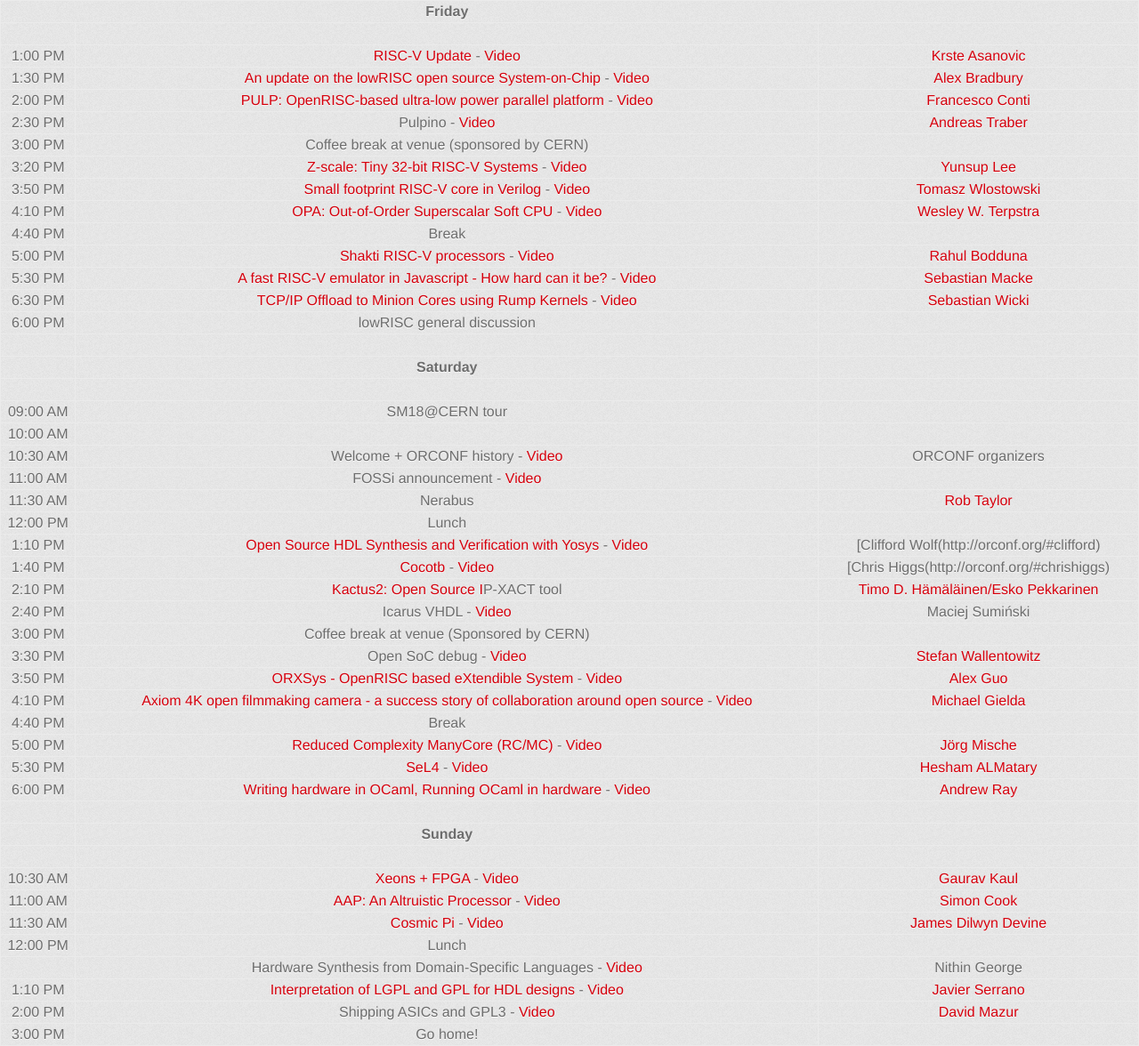
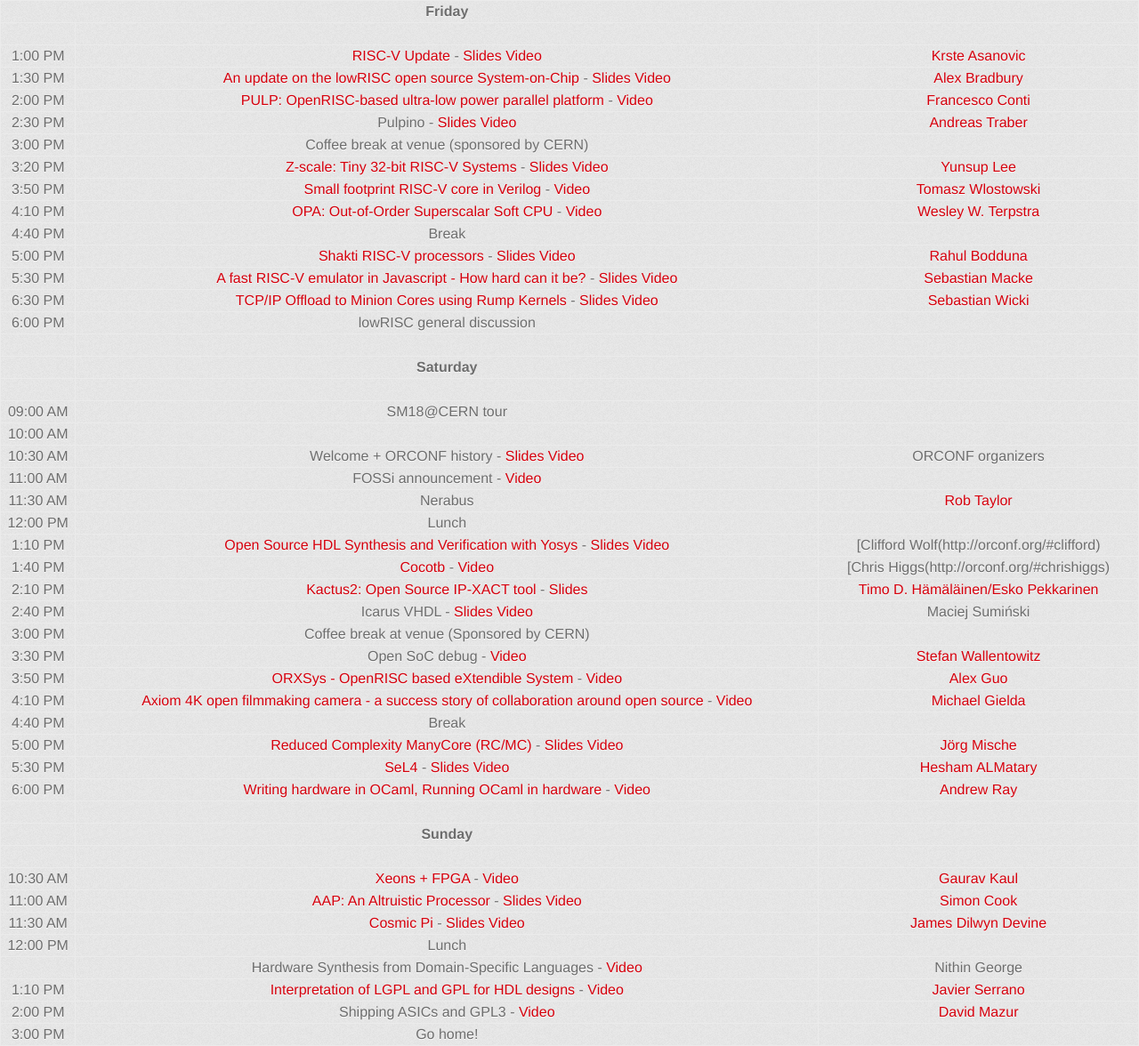
Before and after one commit to fossi-foundation/orconf, a Jekyll site: the page built from schedule.md, in a window 1280 px wide. Shown: the whole page at 89% size. Built offline with Jekyll 4.4.1, drawn with Linux system fonts in a browser that asks for light colours; some web fonts are replaced.

Commit message:
Add links to slides we've got so far

```diff
--- a/schedule.md
+++ b/schedule.md
@@ -6,18 +6,18 @@
 | | **Friday**
 | -------- | ---------------------------------------------------------- | --------------
 |          |                                                            |
-| 1:00 PM  | [RISC-V Update](http://orconf.org/#riscv) - [Video](https://www.youtube.com/watch?v=7vrC3zZ5Av4&index=1&list=PLUg3wIOWD8yoX2ECfeU_QP5snbu2Zs1Wp)                                              | [Krste Asanovic](http://orconf.org/#krste)
-| 1:30 PM  | [An update on the lowRISC open source System-on-Chip](http://orconf.org/#lowrisc) - [Video](https://www.youtube.com/watch?v=oB8gX5sSjS8&index=2&list=PLUg3wIOWD8yoX2ECfeU_QP5snbu2Zs1Wp)        | [Alex Bradbury](http://orconf.org/#alex)
+| 1:00 PM  | [RISC-V Update](http://orconf.org/#riscv) - [Slides](https://www.dropbox.com/s/qtdemx0t3297e3w/Krste%20Asanovic%20-%20RISCV-20151009-ORCONF.pptx?dl=0) [Video](https://www.youtube.com/watch?v=7vrC3zZ5Av4&index=1&list=PLUg3wIOWD8yoX2ECfeU_QP5snbu2Zs1Wp)                                              | [Krste Asanovic](http://orconf.org/#krste)
+| 1:30 PM  | [An update on the lowRISC open source System-on-Chip](http://orconf.org/#lowrisc) - [Slides](https://speakerdeck.com/asb/an-update-on-the-lowrisc-open-source-system-on-chip) [Video](https://www.youtube.com/watch?v=oB8gX5sSjS8&index=2&list=PLUg3wIOWD8yoX2ECfeU_QP5snbu2Zs1Wp)        | [Alex Bradbury](http://orconf.org/#alex)
 | 2:00 PM  | [PULP: OpenRISC-based ultra-low power parallel platform](http://orconf.org/#pulp) - [Video](https://www.youtube.com/watch?v=HX-QHTMvuzk&index=3&list=PLUg3wIOWD8yoX2ECfeU_QP5snbu2Zs1Wp)     | [Francesco Conti](http://orconf.org/#francesco)
-| 2:30 PM  | Pulpino - [Video](https://www.youtube.com/watch?v=-_zGoJmPddo&index=4&list=PLUg3wIOWD8yoX2ECfeU_QP5snbu2Zs1Wp)                                                    | [Andreas Traber](https://www.linkedin.com/pub/andreas-traber/b0/b38/89b?trk=pub-pbmap)
+| 2:30 PM  | Pulpino - [Slides](https://www.dropbox.com/s/vtrgqnc7dm7gbx2/Andreas%20Traber%20-%20pulpino.pdf?dl=0) [Video](https://www.youtube.com/watch?v=-_zGoJmPddo&index=4&list=PLUg3wIOWD8yoX2ECfeU_QP5snbu2Zs1Wp)                                                    | [Andreas Traber](https://www.linkedin.com/pub/andreas-traber/b0/b38/89b?trk=pub-pbmap)
 | 3:00 PM  | Coffee break at venue (sponsored by CERN)                  |
-| 3:20 PM  | [Z-scale: Tiny 32-bit RISC-V Systems](http://orconf.org/#zscale) - [Video](https://www.youtube.com/watch?v=cuuXovOB8Wg&index=5&list=PLUg3wIOWD8yoX2ECfeU_QP5snbu2Zs1Wp)                        | [Yunsup Lee](http://orconf.org/#yunsup)
+| 3:20 PM  | [Z-scale: Tiny 32-bit RISC-V Systems](http://orconf.org/#zscale) - [Slides](http://riscv.org/workshop-jun2015/riscv-zscale-workshop-june2015.pdf) [Video](https://www.youtube.com/watch?v=cuuXovOB8Wg&index=5&list=PLUg3wIOWD8yoX2ECfeU_QP5snbu2Zs1Wp)                        | [Yunsup Lee](http://orconf.org/#yunsup)
 | 3:50 PM  | [Small footprint RISC-V core in Verilog](http://orconf.org/#smallriscv) - [Video](https://www.youtube.com/watch?v=09cQaVUxxQU&index=6&list=PLUg3wIOWD8yoX2ECfeU_QP5snbu2Zs1Wp)                     | [Tomasz Wlostowski](http://orconf.org/#tomasz)
 | 4:10 PM  | [OPA: Out-of-Order Superscalar Soft CPU](http://orconf.org/#opa) - [Video](https://www.youtube.com/watch?v=1wJi2TUpfJ0&index=7&list=PLUg3wIOWD8yoX2ECfeU_QP5snbu2Zs1Wp)                     | [Wesley W. Terpstra](http://orconf.org/#wesley)
 | 4:40 PM  | Break                                                      |
-| 5:00 PM  | [Shakti RISC-V processors](http://orconf.org/#shakti) - [Video](https://www.youtube.com/watch?v=De7b250Awls&index=8&list=PLUg3wIOWD8yoX2ECfeU_QP5snbu2Zs1Wp)                                   | [Rahul Bodduna](http://orconf.org/#rahul)
-| 5:30 PM  | [A fast RISC-V emulator in Javascript - How hard can it be?](http://orconf.org/#jor1k) - [Video](https://www.youtube.com/watch?v=vYqQPcYD6qk&index=9&list=PLUg3wIOWD8yoX2ECfeU_QP5snbu2Zs1Wp) | [Sebastian Macke](http://orconf.org/#sebastianm)
-| 6:30 PM  | [TCP/IP Offload to Minion Cores using Rump Kernels](http://orconf.org/#rumpkernel) - [Video](https://www.youtube.com/watch?v=Gt02N5ualXo&index=10&list=PLUg3wIOWD8yoX2ECfeU_QP5snbu2Zs1Wp)          | [Sebastian Wicki](http://orconf.org/#sebastianw)
+| 5:00 PM  | [Shakti RISC-V processors](http://orconf.org/#shakti) - [Slides](https://www.dropbox.com/s/jmohp4w9wcvvfhj/Rahul%20Bodduna%20-%20SHAKTI_PROCESSORS.pdf?dl=0) [Video](https://www.youtube.com/watch?v=De7b250Awls&index=8&list=PLUg3wIOWD8yoX2ECfeU_QP5snbu2Zs1Wp)                                   | [Rahul Bodduna](http://orconf.org/#rahul)
+| 5:30 PM  | [A fast RISC-V emulator in Javascript - How hard can it be?](http://orconf.org/#jor1k) - [Slides](https://www.dropbox.com/s/torneuaunf8l54b/Sebastian%20Macke%20-%20jor1k-orconf2015.pdf?dl=0) [Video](https://www.youtube.com/watch?v=vYqQPcYD6qk&index=9&list=PLUg3wIOWD8yoX2ECfeU_QP5snbu2Zs1Wp) | [Sebastian Macke](http://orconf.org/#sebastianm)
+| 6:30 PM  | [TCP/IP Offload to Minion Cores using Rump Kernels](http://orconf.org/#rumpkernel) - [Slides](https://www.dropbox.com/s/agutww6koeqv7lv/Sebastian%20Wicki%20-%20minionrump.pdf?dl=0) [Video](https://www.youtube.com/watch?v=Gt02N5ualXo&index=10&list=PLUg3wIOWD8yoX2ECfeU_QP5snbu2Zs1Wp)          | [Sebastian Wicki](http://orconf.org/#sebastianw)
 | 6:00 PM  | lowRISC general discussion                                 |
 | | |
 |---------------------------------------------------------------------------------------------
@@ -26,21 +26,21 @@
 |          |                                                            |
 | 09:00 AM | SM18@CERN tour                                             |
 | 10:00 AM |                                                            |
-| 10:30 AM | Welcome + ORCONF history - [Video](https://www.youtube.com/watch?v=r6zTWRNKPBA&list=PLUg3wIOWD8yoX2ECfeU_QP5snbu2Zs1Wp&index=11)                                   | ORCONF organizers
+| 10:30 AM | Welcome + ORCONF history - [Slides](https://www.dropbox.com/s/jwq3ka7numaqynm/Olof%20Kindgren%20-%20orconf2015.pdf?dl=0) [Video](https://www.youtube.com/watch?v=r6zTWRNKPBA&list=PLUg3wIOWD8yoX2ECfeU_QP5snbu2Zs1Wp&index=11)                                   | ORCONF organizers
 | 11:00 AM | FOSSi announcement - [Video](https://www.youtube.com/watch?v=GbLNTo_J0j0&list=PLUg3wIOWD8yoX2ECfeU_QP5snbu2Zs1Wp&index=12)                                         |
 | 11:30 AM | Nerabus                                                    | [Rob Taylor](http://orconf.org/#robtaylor)
 | 12:00 PM | Lunch                                                      |
-| 1:10 PM  | [Open Source HDL Synthesis and Verification with Yosys](http://orconf.org/#yosys) - [Video](https://www.youtube.com/watch?v=vFVKTm_D4zw&list=PLUg3wIOWD8yoX2ECfeU_QP5snbu2Zs1Wp&index=13)      | [Clifford Wolf(http://orconf.org/#clifford)
+| 1:10 PM  | [Open Source HDL Synthesis and Verification with Yosys](http://orconf.org/#yosys) - [Slides](https://www.dropbox.com/s/ipakd9650ma5jab/Clifford%20Wolf%20-%20yosys-icestorm-slides.pdf?dl=0) [Video](https://www.youtube.com/watch?v=vFVKTm_D4zw&list=PLUg3wIOWD8yoX2ECfeU_QP5snbu2Zs1Wp&index=13)      | [Clifford Wolf(http://orconf.org/#clifford)
 | 1:40 PM  | [Cocotb](http://orconf.org/#cocotb) - [Video](https://www.youtube.com/watch?v=CMhimp7SxrI&list=PLUg3wIOWD8yoX2ECfeU_QP5snbu2Zs1Wp&index=14)                                                     | [Chris Higgs(http://orconf.org/#chrishiggs)
-| 2:10 PM  | [Kactus2: Open Source I](http://orconf.org/#kaktus2)P-XACT tool                          | [Timo D. Hämäläinen/Esko Pekkarinen](http://orconf.org/#)
-| 2:40 PM  | Icarus VHDL - [Video](https://www.youtube.com/watch?v=P72e1nHzxwU&list=PLUg3wIOWD8yoX2ECfeU_QP5snbu2Zs1Wp&index=16)                                                | Maciej Sumiński
+| 2:10 PM  | [Kactus2: Open Source IP-XACT tool](http://orconf.org/#kaktus2) - [Slides](https://www.dropbox.com/s/jt3gjweoyq43anx/Timo%20H%C3%A4m%C3%A4l%C3%A4inen%20-%20Kactus2_ORCONF2015_web_rs%20%281%29.pdf?dl=0)                          | [Timo D. Hämäläinen/Esko Pekkarinen](http://orconf.org/#)
+| 2:40 PM  | Icarus VHDL - [Slides](https://www.dropbox.com/s/k7tblswcf0x62lw/Maciej%20Suminski%20-%20icarus_vhdl.pdf?dl=0) [Video](https://www.youtube.com/watch?v=P72e1nHzxwU&list=PLUg3wIOWD8yoX2ECfeU_QP5snbu2Zs1Wp&index=16)                                                | Maciej Sumiński
 | 3:00 PM  | Coffee break at venue (Sponsored by CERN)                  |
 | 3:30 PM  | Open SoC debug - [Video](https://www.youtube.com/watch?v=Ap-kD_X0f2c&list=PLUg3wIOWD8yoX2ECfeU_QP5snbu2Zs1Wp&index=17)                                             | [Stefan Wallentowitz](https://www.linkedin.com/in/wallento)
 | 3:50 PM  | [ORXSys - OpenRISC based eXtendible System](http://orconf.org/#orxsys) - [Video](https://www.youtube.com/watch?v=acdNRLCiNAE&list=PLUg3wIOWD8yoX2ECfeU_QP5snbu2Zs1Wp&index=18)                  | [Alex Guo](http://orconf.org/#alexguo)
 | 4:10 PM  | [Axiom 4K open filmmaking camera - a success story of collaboration around open source](http://orconf.org/#axiom) - [Video](https://www.youtube.com/watch?v=GWaJMvtPI6o&list=PLUg3wIOWD8yoX2ECfeU_QP5snbu2Zs1Wp&index=19) | [Michael Gielda](https://www.linkedin.com/in/mgielda)
 | 4:40 PM  | Break                                                      |
-| 5:00 PM  | [Reduced Complexity ManyCore (RC/MC)](http://orconf.org/#rcmc) - [Video](https://www.youtube.com/watch?v=ZTUB7OjaBcA&list=PLUg3wIOWD8yoX2ECfeU_QP5snbu2Zs1Wp&index=20)                        | [Jörg Mische](http://orconf.org/#jorg)
-| 5:30 PM  | [SeL4](https://sel4.systems/) - [Video](https://www.youtube.com/watch?v=M8tE0seyNzE&list=PLUg3wIOWD8yoX2ECfeU_QP5snbu2Zs1Wp&index=21)                                                       | [Hesham ALMatary](https://www.linkedin.com/in/heshamelmatary)
+| 5:00 PM  | [Reduced Complexity ManyCore (RC/MC)](http://orconf.org/#rcmc) - [Slides](https://www.dropbox.com/s/z7yrzatforz3s66/J%C3%B6rg%20Mische%20-%20rcmc_mische.pdf?dl=0) [Video](https://www.youtube.com/watch?v=ZTUB7OjaBcA&list=PLUg3wIOWD8yoX2ECfeU_QP5snbu2Zs1Wp&index=20)                        | [Jörg Mische](http://orconf.org/#jorg)
+| 5:30 PM  | [SeL4](https://sel4.systems/) - [Slides](https://www.dropbox.com/s/7uzwf9uwtalf6q6/Hesham%20Almatary%20-%20orconf15sel42-151010191459-lva1-app6891.pdf?dl=0) [Video](https://www.youtube.com/watch?v=M8tE0seyNzE&list=PLUg3wIOWD8yoX2ECfeU_QP5snbu2Zs1Wp&index=21)                                                       | [Hesham ALMatary](https://www.linkedin.com/in/heshamelmatary)
 | 6:00 PM  | [Writing hardware in OCaml, Running OCaml in hardware](http://orconf.org/#hardcaml) - [Video](https://www.youtube.com/watch?v=0COX5OfCtbo&list=PLUg3wIOWD8yoX2ECfeU_QP5snbu2Zs1Wp&index=22)       | [Andrew Ray](https://github.com/andrewray)
 | | |
 |-----
@@ -48,8 +48,8 @@
 |-----
 | | |
 | 10:30 AM | [Xeons + FPGA](http://orconf.org/#xeonfpga) - [Video](https://www.youtube.com/watch?v=fIS9yQ7Oh5Q&list=PLUg3wIOWD8yoX2ECfeU_QP5snbu2Zs1Wp&index=23) | [Gaurav Kaul](http://orconf.org/#gaurav)
-| 11:00 AM | [AAP: An Altruistic Processor](http://orconf.org/#aap) - [Video](https://www.youtube.com/watch?v=HKWS85b6PAU&list=PLUg3wIOWD8yoX2ECfeU_QP5snbu2Zs1Wp&index=24)                         | [Simon Cook](http://orconf.org/#dangorringe)
-| 11:30 AM | [Cosmic Pi](http://orconf.org/#cosmicpi) - [Video](https://www.youtube.com/watch?v=aFvc2XUt044&list=PLUg3wIOWD8yoX2ECfeU_QP5snbu2Zs1Wp&index=25)                                            | [James Dilwyn Devine](http://orconf.org/#james)
+| 11:00 AM | [AAP: An Altruistic Processor](http://orconf.org/#aap) - [Slides](https://www.dropbox.com/s/uav68ystfadxfzi/Simon%20Cook%20-%20orconf15-aap.pdf?dl=0) [Video](https://www.youtube.com/watch?v=HKWS85b6PAU&list=PLUg3wIOWD8yoX2ECfeU_QP5snbu2Zs1Wp&index=24)                         | [Simon Cook](http://orconf.org/#dangorringe)
+| 11:30 AM | [Cosmic Pi](http://orconf.org/#cosmicpi) - [Slides](https://www.dropbox.com/s/ztpdidiuz67jcrx/James%20Devine%20-%20Cosmic%20Pi%20Orconf%202015%20final.pdf?dl=0) [Video](https://www.youtube.com/watch?v=aFvc2XUt044&list=PLUg3wIOWD8yoX2ECfeU_QP5snbu2Zs1Wp&index=25)                                            | [James Dilwyn Devine](http://orconf.org/#james)
 | 12:00 PM | Lunch                                                |
 |          | Hardware Synthesis from Domain-Specific Languages - [Video](https://www.youtube.com/watch?v=siFzvaVMMqs&list=PLUg3wIOWD8yoX2ECfeU_QP5snbu2Zs1Wp&index=26) | Nithin George
 | 1:10 PM  | [Interpretation of LGPL and GPL for HDL designs](http://orconf.org/#gplhdl) - [Video](https://www.youtube.com/watch?v=JgRBDuZQsFg&list=PLUg3wIOWD8yoX2ECfeU_QP5snbu2Zs1Wp&index=27)       | [Javier Serrano](https://www.linkedin.com/pub/javier-serrano/9b/854/2b3)
```
